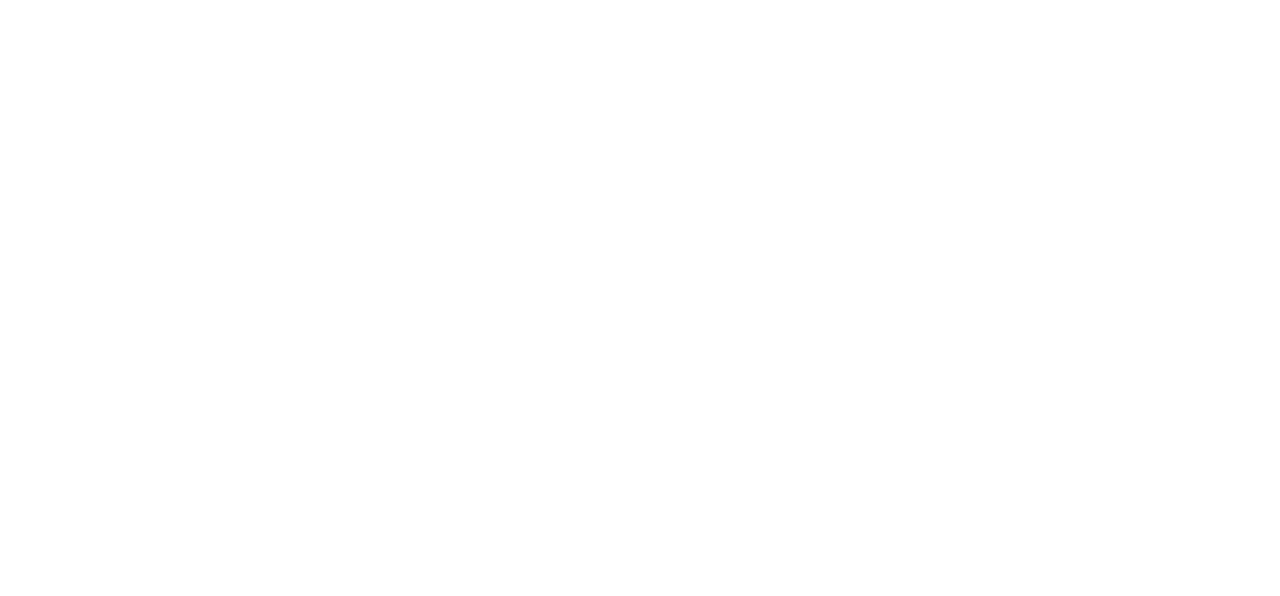
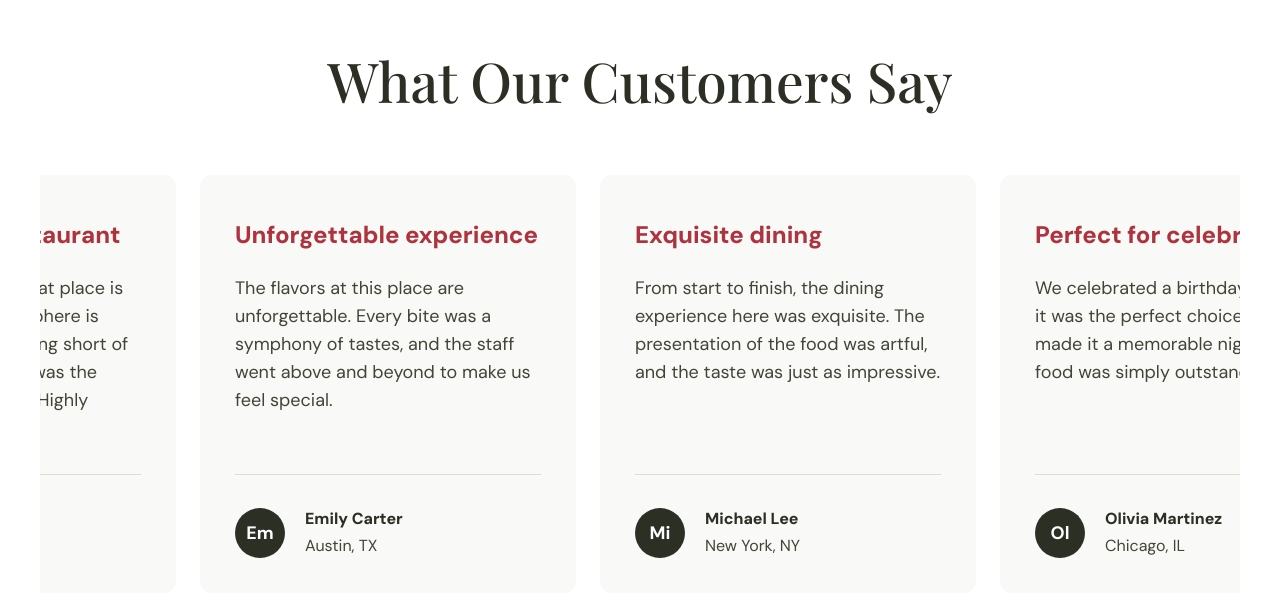
Before and after one commit to dawudarif/food-app, a React (Create React App) app: page / in a window 1280 px wide. Shown: the part 4189-4785 px from the top of the page. Before the commit the page ends 4119 px from the top, so only its background shows below. Built offline with nearby package versions, Linux system fonts and the light colour scheme; a web font is replaced by a local one.

Commit message:
feat: added TestimonialSection on homepage

```diff
--- a/package.json
+++ b/package.json
@@ -17,6 +17,8 @@
     "react-dom": "^18.3.1",
     "react-router-dom": "^6.28.0",
     "react-scripts": "5.0.1",
+    "react-slick": "^0.30.2",
+    "slick-carousel": "^1.8.1",
     "typescript": "^4.9.5",
     "web-vitals": "^2.1.4"
   },
@@ -45,6 +47,7 @@
     ]
   },
   "devDependencies": {
+    "@types/react-slick": "^0.23.13",
     "scss": "^0.2.4"
   }
 }
--- a/src/pages/Home/Home.tsx
+++ b/src/pages/Home/Home.tsx
@@ -1,9 +1,9 @@
-import React from "react";
 import HomeHero from "../../sections/HomeHero/HomeHero";
 import ImageGalleryWithText from "../../sections/ImageGalleryWithText/ImageGalleryWithText";
 import ImageWithTextAndDescription from "../../sections/ImageWithTextAndDescription/ImageWithTextAndDescription";
 import MenuLinks from "../../sections/MenuLinks/MenuLinks";
 import OurServices from "../../sections/OurServices/OurServices";
+import Testimonials from "../../sections/Testimonials/Testimonials";
 
 export default function Home() {
   return (
@@ -13,6 +13,7 @@ export default function Home() {
       <ImageWithTextAndDescription />
       <OurServices />
       <ImageGalleryWithText />
+      <Testimonials />
     </>
   );
 }
--- /dev/null
+++ b/src/sections/Testimonials/Testimonials.module.scss
@@ -0,0 +1,92 @@
+@import "../../styles/variables";
+
+.main {
+  padding: 5rem 0;
+
+  @media (min-width: 1024px) {
+    padding: 7.5rem 0;
+  }
+
+  h1 {
+    font-size: 3.4375rem;
+    line-height: 3.7813rem;
+    font-family: $styled-font;
+    color: $brand-text;
+    margin-bottom: 4.0625rem;
+    text-align: center;
+    font-weight: 500;
+  }
+}
+
+.mainTextContainer {
+  padding-left: 1.5rem;
+  height: 100%;
+
+  .textContainer {
+    padding: 2.8125rem 2.1875rem 2.1875rem 2.1875rem;
+    border-radius: 0.75rem;
+    background-color: $brand-light-gray;
+    max-width: 26rem;
+    width: 100%;
+    display: flex;
+    justify-content: space-between;
+    flex-direction: column;
+    gap: 2rem;
+    height: 100%;
+
+    h1 {
+      font-size: 1.5rem;
+      line-height: 1.875rem;
+      font-weight: 800;
+      color: $brand-red;
+      text-align: left;
+      letter-spacing: -3%;
+      margin-bottom: 1.5rem;
+      font-family: $normal-font;
+    }
+
+    h4 {
+      font-size: 1.125rem;
+      line-height: 1.75rem;
+      color: $brand-light-text;
+      font-weight: 400;
+    }
+
+    .authorContent {
+      border-top: 0.0625rem solid #dbdfd0;
+      padding-top: 2rem;
+      display: flex;
+      align-items: center;
+      gap: 1.25rem;
+
+      span {
+        font-size: 1.125rem;
+        line-height: 1.625rem;
+        font-weight: 700;
+        background-color: $brand-text;
+        color: white;
+        border-radius: 100%;
+        display: flex;
+        justify-content: center;
+        align-items: center;
+        width: 3.125rem;
+        height: 3.125rem;
+      }
+
+      h6 {
+        font-size: 1rem;
+        font-weight: 800;
+        line-height: 1.5rem;
+        color: $brand-text;
+        margin-bottom: 0.1875rem;
+      }
+
+      p {
+        color: $brand-light-text;
+        font-size: 1rem;
+        font-weight: 400;
+        line-height: 1.5rem;
+      }
+    }
+  }
+}
--- /dev/null
+++ b/src/sections/Testimonials/Testimonials.tsx
@@ -0,0 +1,157 @@
+import styles from "./Testimonials.module.scss";
+import Slider from "react-slick";
+import "slick-carousel/slick/slick.css";
+import "slick-carousel/slick/slick-theme.css";
+
+const testimonialData = [
+  {
+    title: "The best restaurant",
+    description:
+      "Last night, we dined at place and were simply blown away. From the moment we stepped in, we were enveloped in an inviting atmosphere and greeted with warm smiles.",
+    author: "Sophie Robson",
+    location: "Los Angeles, CA",
+  },
+  {
+    title: "Simply delicious",
+    description:
+      "Place exceeded my expectations on all fronts. The ambiance was cozy and relaxed, making it a perfect venue for our anniversary dinner. Each dish was prepared and beautifully presented.",
+    author: "Matt Cannon",
+    location: "San Diego, CA",
+  },
+  {
+    title: "One of a kind restaurant",
+    description:
+      "The culinary experience at place is first to none. The atmosphere is vibrant, the food – nothing short of extraordinary. The food was the highlight of our evening. Highly recommended.",
+    author: "Andy Smith",
+    location: "San Francisco, CA",
+  },
+  {
+    title: "Unforgettable experience",
+    description:
+      "The flavors at this place are unforgettable. Every bite was a symphony of tastes, and the staff went above and beyond to make us feel special.",
+    author: "Emily Carter",
+    location: "Austin, TX",
+  },
+  {
+    title: "Exquisite dining",
+    description:
+      "From start to finish, the dining experience here was exquisite. The presentation of the food was artful, and the taste was just as impressive.",
+    author: "Michael Lee",
+    location: "New York, NY",
+  },
+  {
+    title: "Perfect for celebrations",
+    description:
+      "We celebrated a birthday here, and it was the perfect choice. The staff made it a memorable night, and the food was simply outstanding.",
+    author: "Olivia Martinez",
+    location: "Chicago, IL",
+  },
+  {
+    title: "A hidden gem",
+    description:
+      "This place is a hidden gem. Everything from the decor to the flavors of the dishes was spot on. We’ll definitely be coming back!",
+    author: "Noah Wilson",
+    location: "Portland, OR",
+  },
+  {
+    title: "Exceptional service",
+    description:
+      "The service was exceptional, and the food matched the high standards. You can feel the passion and care in every detail.",
+    author: "Sophia Davis",
+    location: "Seattle, WA",
+  },
+  {
+    title: "Culinary masterpiece",
+    description:
+      "Every dish was a culinary masterpiece. The chef truly knows how to blend flavors and textures to create something magical.",
+    author: "Liam Brown",
+    location: "Miami, FL",
+  },
+  {
+    title: "A feast for the senses",
+    description:
+      "This restaurant offers a feast for all the senses. The visual presentation, aroma, and flavors are second to none.",
+    author: "Ava Johnson",
+    location: "Denver, CO",
+  },
+  {
+    title: "Best date night spot",
+    description:
+      "My partner and I had the best date night here. The ambiance was romantic, and the food was impeccable. Highly recommended!",
+    author: "Ethan Garcia",
+    location: "Phoenix, AZ",
+  },
+  {
+    title: "Worth every penny",
+    description:
+      "This restaurant may be on the pricier side, but it's worth every penny. You get an unforgettable experience and world-class dishes.",
+    author: "Isabella Hernandez",
+    location: "Dallas, TX",
+  },
+  {
+    title: "Family-friendly and amazing",
+    description:
+      "We brought our kids, and the staff was so accommodating. The menu had something for everyone, and every dish was superb.",
+    author: "Charlotte Thomas",
+    location: "Atlanta, GA",
+  },
+];
+
+export default function Testimonials() {
+  const settings = {
+    dots: false,
+    infinite: true,
+    slidesToShow: 3,
+    slidesToScroll: 3,
+    variableWidth: false,
+    autoplay: true,
+    speed: 500,
+    autoplaySpeed: 500,
+    cssEase: "linear",
+    responsive: [
+      {
+        breakpoint: 640,
+        settings: {
+          slidesToShow: 1,
+        },
+      },
+      {
+        breakpoint: 1024,
+        settings: {
+          slidesToShow: 2,
+        },
+      },
+    ],
+  };
+
+  return (
+    <section data-testid="testimonials-section" className={styles.main}>
+      <div className="container">
+        <h1>What Our Customers Say</h1>
+        <div>
+          <Slider {...settings} className="slick">
+            {testimonialData.map((item, index) => {
+              return (
+                <div key={index} className={styles.mainTextContainer}>
+                  <div className={styles.textContainer}>
+                    <div>
+                      <h1>{item.title}</h1>
+                      <h4>{item.description}</h4>
+                    </div>
+                    <div className={styles.authorContent}>
+                      <span>{item.author.slice(0, 2)}</span>
+                      <div>
+                        <h6>{item.author}</h6>
+                        <p>{item.location}</p>
+                      </div>
+                    </div>
+                  </div>
+                </div>
+              );
+            })}
+          </Slider>
+        </div>
+      </div>
+    </section>
+  );
+}
--- a/src/styles/globals.scss
+++ b/src/styles/globals.scss
@@ -20,3 +20,18 @@
     padding-right: 2.5rem;
   }
 }
+
+.slick {
+  .slick-list .slick-track {
+    display: flex !important;
+    height: inherit !important;
+
+    .slick-slide {
+      height: inherit !important;
+
+      > :first-child {
+        height: 100%;
+      }
+    }
+  }
+}
```
Also changed, not shown: 1 other file (tests, documents, lock files or other folders).
